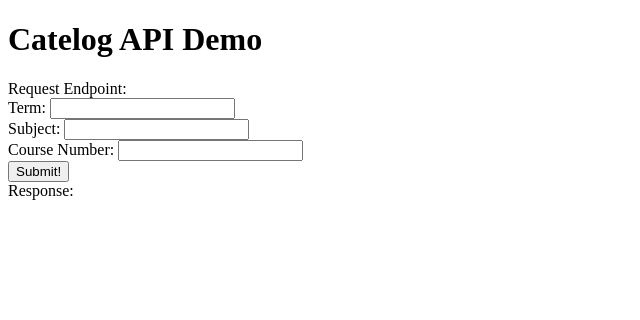
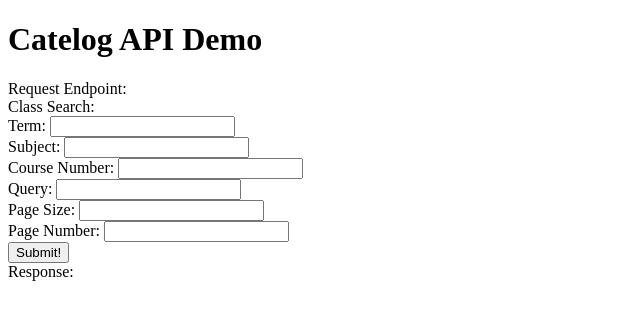
Before and after one commit to osu-mist/catalog-api-demo, a Django app: template catalog_api_demo/templates/catalog_api_demo.html in a window 1280 px wide. Shown: the top 320 px of the page, without its empty margins (0-640 px from the left). Run offline with Django 3.2, Linux system fonts and the light colour scheme; the template is opened without the code that fills it, so the values that code supplies are empty; parts of the project's set-up code (start-up, migrations or seed data) failed here and were passed over.

Commit message:
Add more parameters

```diff
--- a/catalog_api_demo/templates/catalog_api_demo.html
+++ b/catalog_api_demo/templates/catalog_api_demo.html
@@ -8,13 +8,20 @@
 	Request Endpoint:<br>
 	{{ request_url }}
 
+	Class Search:
 	<form action="" method="POST">{% csrf_token %}
 		<label for="term">Term:</label>
 		<input type="text" name="term"><br>
 		<label for="subject">Subject:</label>
 		<input type="text" name="subject"><br>
-		<label for="course_number">Course Number:</label>
-		<input type="text" name="course_number"><br>
+		<label for="course_num">Course Number:</label>
+		<input type="text" name="course_num"><br>
+		<label for="q">Query:</label>
+		<input type="text" name="q"><br>
+		<label for="page_size">Page Size:</label>
+		<input type="text" name="page_size"><br>
+		<label for="page_num">Page Number:</label>
+		<input type="text" name="page_num"><br>
 		<input type="submit" value="Submit!">
 	</form>
 
```
Also changed, not shown: catalog_api_demo/catalog_api_demo/forms.py (+6 -3 lines), catalog_api_demo/catalog_api_demo/views.py (+7 -4 lines).
